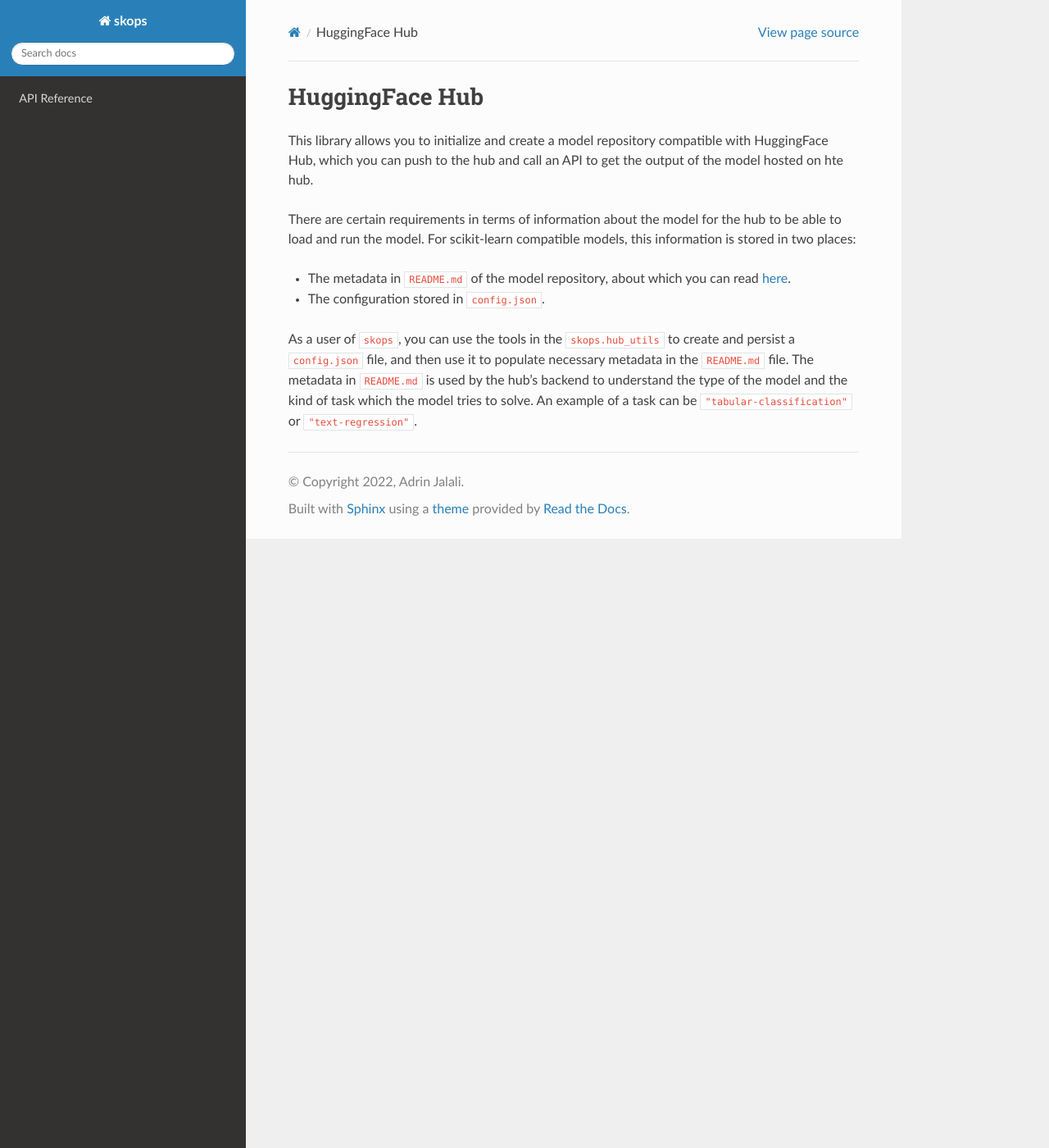
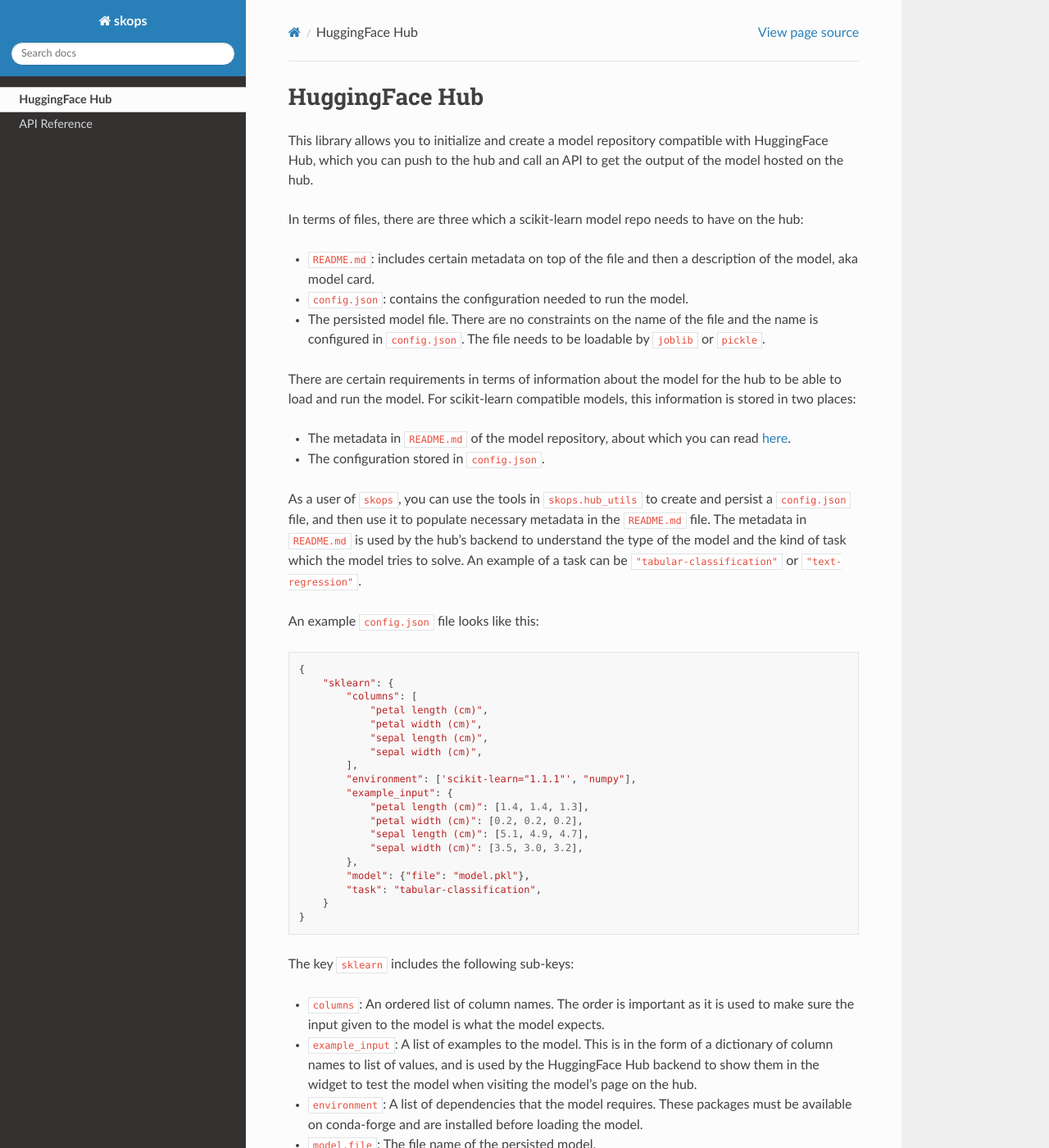
Before and after one commit to skops-dev/skops, a Sphinx documentation site: the page built from docs/hf_hub.rst, in a window 1280 px wide and 1400 px high. Shown: the whole window at 82% size. Built offline with Sphinx 7.4.7 and the Read the Docs theme 2.0.0, drawn with Linux system fonts in a browser that asks for light colours; cross-references to code outside the pages are shown as plain code; some of the changed text lies outside the part shown.

Commit message:
more docs and doc fixes

```diff
--- a/docs/conf.py
+++ b/docs/conf.py
@@ -52,6 +52,7 @@ templates_path = ["_templates"]
 # This pattern also affects html_static_path and html_extra_path.
 exclude_patterns = ["_build", "Thumbs.db", ".DS_Store"]
 
+autosummary_generate = True
 
 # -- Options for HTML output -------------------------------------------------
 
--- a/docs/hf_hub.rst
+++ b/docs/hf_hub.rst
@@ -5,7 +5,17 @@ HuggingFace Hub
 
 This library allows you to initialize and create a model repository compatible
 with HuggingFace Hub, which you can push to the hub and call an API to get the
-output of the model hosted on hte hub.
+output of the model hosted on the hub.
+
+In terms of files, there are three which a scikit-learn model repo needs to
+have on the hub:
+
+- ``README.md``: includes certain metadata on top of the file and then a
+  description of the model, aka model card.
+- ``config.json``: contains the configuration needed to run the model.
+- The persisted model file. There are no constraints on the name of the file
+  and the name is configured in ``config.json``. The file needs to be loadable
+  by ``joblib`` or ``pickle``.
 
 There are certain requirements in terms of information about the model for the
 hub to be able to load and run the model. For scikit-learn compatible models,
@@ -15,9 +25,48 @@ this information is stored in two places:
   read `here <https://huggingface.co/docs/hub/models-cards>`__.
 - The configuration stored in ``config.json``.
 
-As a user of ``skops``, you can use the tools in the :py:mode:`skops.hub_utils`
-to create and persist a ``config.json`` file, and then use it to populate
-necessary metadata in the ``README.md`` file. The metadata in ``README.md`` is
-used by the hub's backend to understand the type of the model and the kind of
-task which the model tries to solve. An example of a task can be
+As a user of ``skops``, you can use the tools in ``skops.hub_utils`` to create
+and persist a ``config.json`` file, and then use it to populate necessary
+metadata in the ``README.md`` file. The metadata in ``README.md`` is used by
+the hub's backend to understand the type of the model and the kind of task
+which the model tries to solve. An example of a task can be
 ``"tabular-classification"`` or ``"text-regression"``.
+
+An example ``config.json`` file looks like this::
+
+    {
+        "sklearn": {
+            "columns": [
+                "petal length (cm)",
+                "petal width (cm)",
+                "sepal length (cm)",
+                "sepal width (cm)",
+            ],
+            "environment": ['scikit-learn="1.1.1"', "numpy"],
+            "example_input": {
+                "petal length (cm)": [1.4, 1.4, 1.3],
+                "petal width (cm)": [0.2, 0.2, 0.2],
+                "sepal length (cm)": [5.1, 4.9, 4.7],
+                "sepal width (cm)": [3.5, 3.0, 3.2],
+            },
+            "model": {"file": "model.pkl"},
+            "task": "tabular-classification",
+        }
+    }
+
+The key ``sklearn`` includes the following sub-keys:
+
+- ``columns``: An ordered list of column names. The order is important as it is
+  used to make sure the input given to the model is what the model expects.
+- ``example_input``: A list of examples to the model. This is in the form of a
+  dictionary of column names to list of values, and is used by the HuggingFace
+  Hub backend to show them in the widget to test the model when visiting the
+  model's page on the hub.
+- ``environment``: A list of dependencies that the model requires. These
+  packages must be available on conda-forge and are installed before loading
+  the model.
+- ``model.file``: The file name of the persisted model.
+- ``task``: The task of the model.
+
+You almost never need to create or touch this file manually, and it's created
+when you call :func:`skops.hub_utils.init`.
--- a/docs/modules/classes.rst
+++ b/docs/modules/classes.rst
@@ -11,5 +11,8 @@ This is the class and function reference of skops.
 
 .. automodule:: skops.hub_utils
     :members:
+
+:mod:`skops.card`: Model Card Utilities
+=======================================
 .. automodule:: skops.card
     :members:
```
Also changed, not shown: docs/index.rst (+5 -7 lines), 1 other file.
